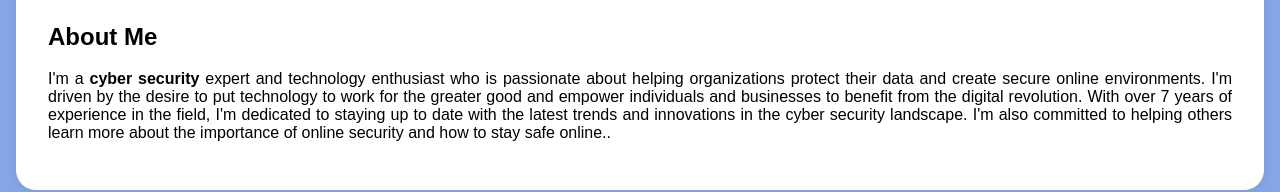
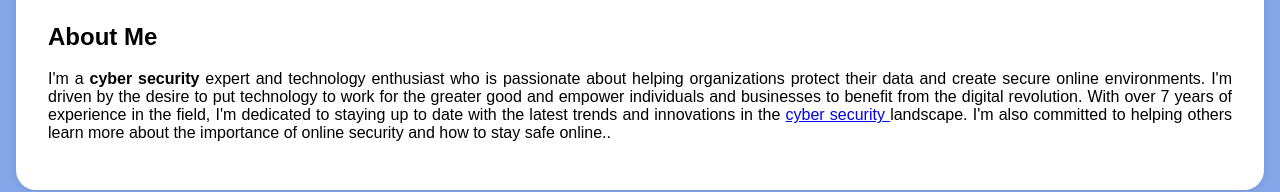
Before and after one commit to yami764/portfolio, a plain HTML site: page index.html in a window 1280 px wide. Shown: the part 276-468 px from the top of the page. Drawn offline with Linux system fonts and the light colour scheme.

Commit message:
Update index.html

```diff
--- a/index.html
+++ b/index.html
@@ -115,7 +115,7 @@
     <section id="about">
         <div class="section-content">
             <h2>About Me</h2>
-            <p>I'm a <b>cyber security </b>expert and technology enthusiast who is passionate about helping organizations protect their data and create secure online environments. I'm driven by the desire to put technology to work for the greater good and empower individuals and businesses to benefit from the digital revolution. With over 7 years of experience in the field, I'm dedicated to staying up to date with the latest trends and innovations in the cyber security landscape. I'm also committed to helping others learn more about the importance of online security and how to stay safe online..</p>
+            <p>I'm a <b>cyber security </b>expert and technology enthusiast who is passionate about helping organizations protect their data and create secure online environments. I'm driven by the desire to put technology to work for the greater good and empower individuals and businesses to benefit from the digital revolution. With over 7 years of experience in the field, I'm dedicated to staying up to date with the latest trends and innovations in the <a href="https://techtrainer20.github.io/git_con2/" traget="_target">cyber security </a> landscape. I'm also committed to helping others learn more about the importance of online security and how to stay safe online..</p>
         </div>
     </section>
 
```
